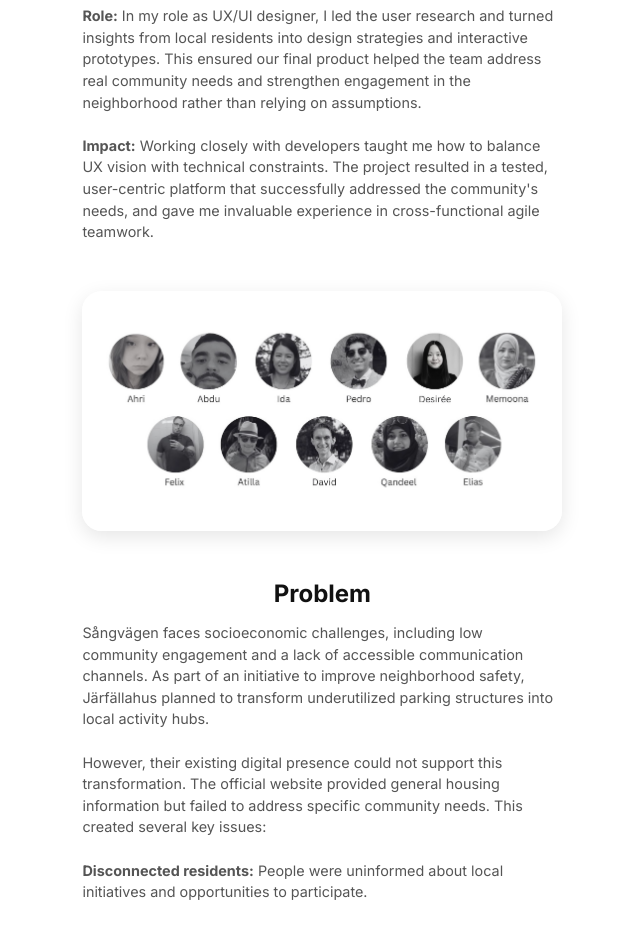
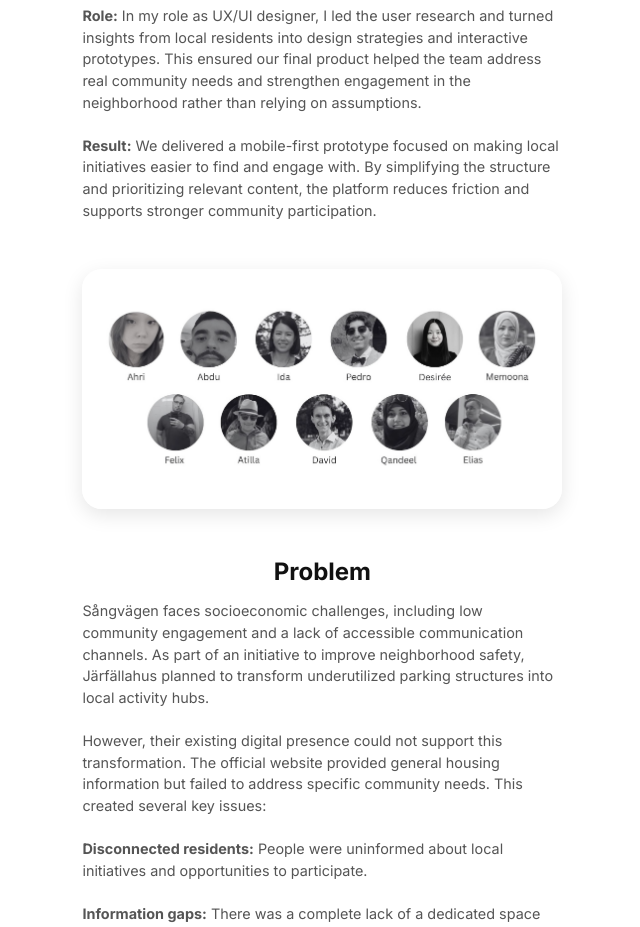
Before and after one commit to desjohnsen/portfolio, a React (Vite) app: page /project/1 in a window 1280 px wide. Shown: the part 1400-2327 px from the top of the page, without its empty margins (364-1004 px from the left). Built offline with nearby package versions, Linux system fonts and the light colour scheme.

Commit message:
update: refine result section in case study overview

```diff
--- a/src/pages/Project1.jsx
+++ b/src/pages/Project1.jsx
@@ -64,7 +64,7 @@ const Project1 = () => {
         </p>
 
         <p>
-          <strong>Impact:</strong> Working closely with developers taught me how to balance UX vision with technical constraints. The project resulted in a tested, user-centric platform that successfully addressed the community's needs, and gave me invaluable experience in cross-functional agile teamwork.
+          <strong>Result:</strong> We delivered a mobile-first prototype focused on making local initiatives easier to find and engage with. By simplifying the structure and prioritizing relevant content, the platform reduces friction and supports stronger community participation.
         </p>
 
         <div className="project-image-wrapper">
```
